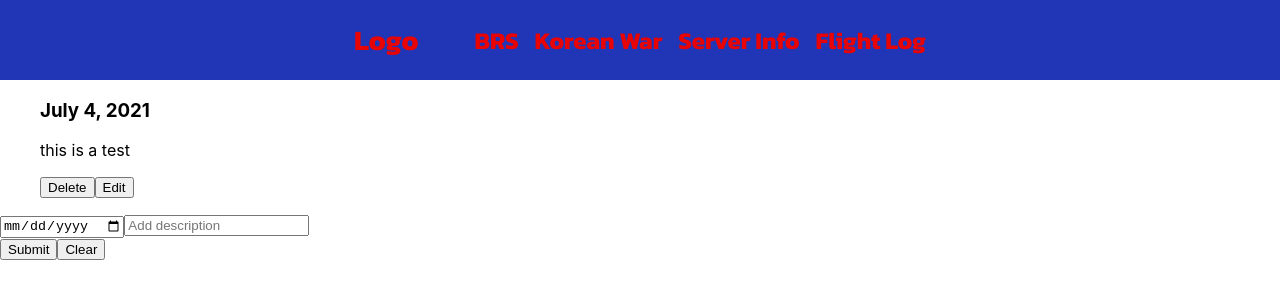
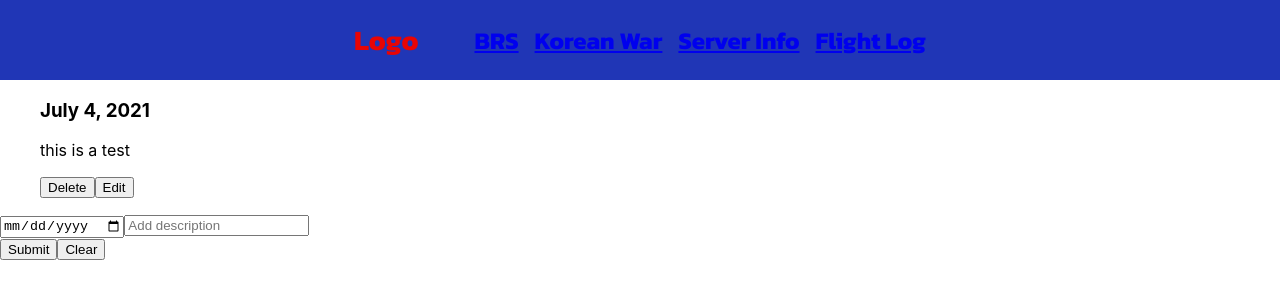
Before and after one commit to JWoltjen/squadron, a React (Create React App) app: page / in a window 1280 px wide. Shown: the top 300 px of the page. Built offline with nearby package versions, Linux system fonts and the light colour scheme.

Commit message:
add react-router functionality to navbar

```diff
--- a/src/components/Navbar.js
+++ b/src/components/Navbar.js
@@ -1,14 +1,23 @@
 import React from 'react'
 import {Link} from 'react-router-dom';
+
 function Navbar() {
     return (
         <nav>
             <h3>Logo</h3>
             <ul className='nav-links'>
-                <li className='link'>BRS</li>
-                <li className='link'>Korean War</li>
-                <li className='link'>Server Info</li>
-                <li className='link'>Flight Log</li>
+                <Link to ='/BRS'>
+                    <li className='link'>BRS</li>
+                </Link>
+                <Link to="/KoreanWar">
+                     <li className='link'>Korean War</li>
+                </Link>
+                <Link to="/ServerInfo">
+                    <li className='link'>Server Info</li>
+                </Link>
+                <Link to='/FlightLog'>
+                     <li className='link'>Flight Log</li>
+                </Link>
             </ul>
         </nav>
     )
```
